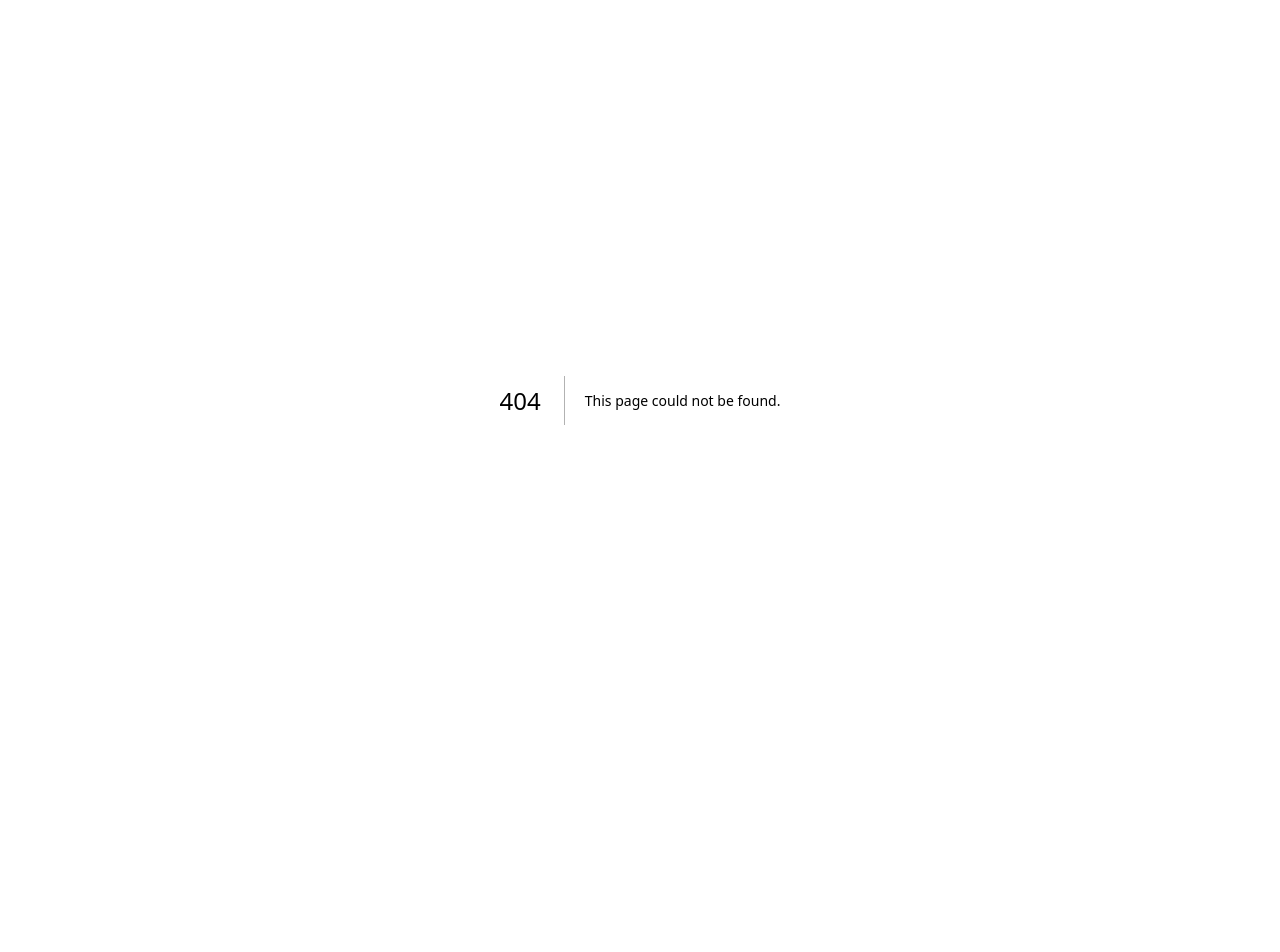
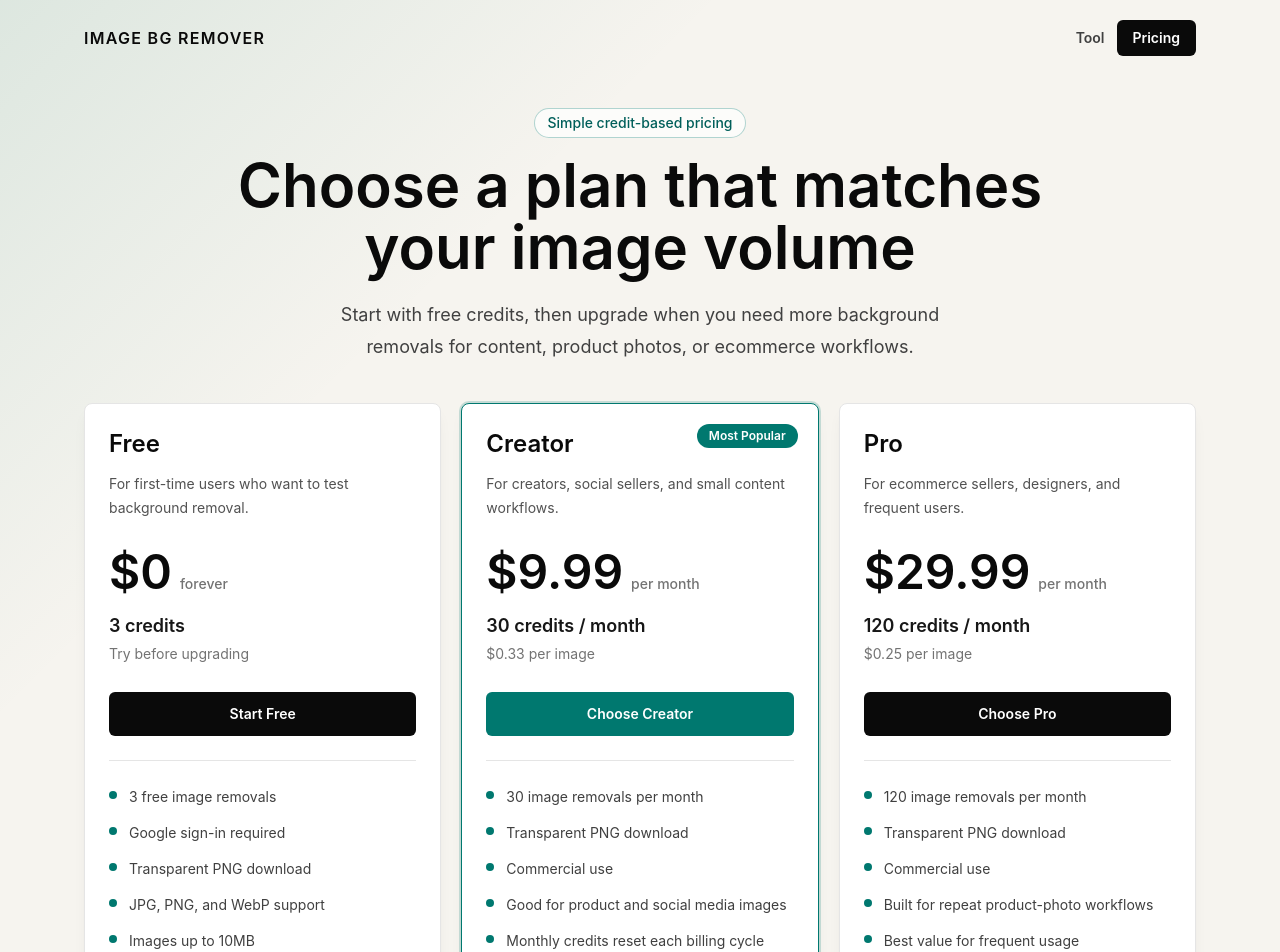
Before and after one commit to 18060897141wang/image-background-remover, a Next.js app: page /pricing in a window 1280 px wide. Before the commit this address had no page. Shown: the top 952 px of the page. Before the commit the page ends 800 px from the top, so only its background shows below. Built offline with nearby package versions, Linux system fonts and the light colour scheme.

Commit message:
Add pricing page

```diff
--- a/app/page.tsx
+++ b/app/page.tsx
@@ -1,6 +1,7 @@
 "use client";
 
 import Script from "next/script";
+import Link from "next/link";
 import { ChangeEvent, FormEvent, useEffect, useMemo, useRef, useState } from "react";
 
 const MAX_FILE_SIZE = 10 * 1024 * 1024;
@@ -272,9 +273,9 @@ export default function Home() {
         src="https://accounts.google.com/gsi/client"
       />
       <header className="mx-auto flex w-full max-w-6xl items-center justify-between px-5 py-5">
-        <a className="text-base font-semibold tracking-[0.08em] text-neutral-950" href="#">
+        <Link className="text-base font-semibold tracking-[0.08em] text-neutral-950" href="/">
           IMAGE BG REMOVER
-        </a>
+        </Link>
         <div className="flex items-center gap-3">
           {isAuthLoading ? (
             <span className="text-sm text-neutral-600">Checking sign-in...</span>
@@ -303,6 +304,12 @@ export default function Home() {
           ) : (
             <div ref={googleButtonRef} />
           )}
+          <Link
+            className="hidden text-sm font-semibold text-neutral-700 transition hover:text-neutral-950 sm:inline"
+            href="/pricing"
+          >
+            Pricing
+          </Link>
           <a
             className="rounded-md bg-neutral-950 px-4 py-2 text-sm font-semibold text-white transition hover:bg-teal-800"
             href="#tool"
--- /dev/null
+++ b/app/pricing/page.tsx
@@ -0,0 +1,230 @@
+import type { Metadata } from "next";
+import Link from "next/link";
+
+export const metadata: Metadata = {
+  title: "Pricing - Image Background Remover",
+  description:
+    "Simple pricing for removing image backgrounds online. Start free, then upgrade for more monthly credits."
+};
+
+const plans = [
+  {
+    name: "Free",
+    price: "$0",
+    period: "forever",
+    credits: "3 credits",
+    unitPrice: "Try before upgrading",
+    description: "For first-time users who want to test background removal.",
+    cta: "Start Free",
+    href: "/",
+    featured: false,
+    features: [
+      "3 free image removals",
+      "Google sign-in required",
+      "Transparent PNG download",
+      "JPG, PNG, and WebP support",
+      "Images up to 10MB"
+    ]
+  },
+  {
+    name: "Creator",
+    price: "$9.99",
+    period: "per month",
+    credits: "30 credits / month",
+    unitPrice: "$0.33 per image",
+    description: "For creators, social sellers, and small content workflows.",
+    cta: "Choose Creator",
+    href: "/",
+    featured: true,
+    features: [
+      "30 image removals per month",
+      "Transparent PNG download",
+      "Commercial use",
+      "Good for product and social media images",
+      "Monthly credits reset each billing cycle"
+    ]
+  },
+  {
+    name: "Pro",
+    price: "$29.99",
+    period: "per month",
+    credits: "120 credits / month",
+    unitPrice: "$0.25 per image",
+    description: "For ecommerce sellers, designers, and frequent users.",
+    cta: "Choose Pro",
+    href: "/",
+    featured: false,
+    features: [
+      "120 image removals per month",
+      "Transparent PNG download",
+      "Commercial use",
+      "Built for repeat product-photo workflows",
+      "Best value for frequent usage"
+    ]
+  }
+];
+
+const faqs = [
+  {
+    question: "How does a credit work?",
+    answer:
+      "One successfully processed image uses one credit. If background removal fails, the credit should not be deducted."
+  },
+  {
+    question: "Do unused monthly credits roll over?",
+    answer:
+      "For the MVP pricing model, subscription credits reset each billing cycle and do not roll over."
+  },
+  {
+    question: "Why do you limit image removals?",
+    answer:
+      "Each background removal uses the remove.bg API, which has a real per-image cost. Credits keep pricing predictable."
+  },
+  {
+    question: "Can I use the images commercially?",
+    answer:
+      "Yes. Creator and Pro are intended for commercial workflows such as product images, listings, and social content."
+  }
+];
+
+export default function PricingPage() {
+  return (
+    <main className="min-h-screen">
+      <header className="mx-auto flex w-full max-w-6xl items-center justify-between px-5 py-5">
+        <Link
+          className="text-base font-semibold tracking-[0.08em] text-neutral-950"
+          href="/"
+        >
+          IMAGE BG REMOVER
+        </Link>
+        <nav className="flex items-center gap-3 text-sm font-semibold">
+          <Link className="text-neutral-700 transition hover:text-neutral-950" href="/">
+            Tool
+          </Link>
+          <Link
+            className="rounded-md bg-neutral-950 px-4 py-2 text-white transition hover:bg-teal-800"
+            href="/pricing"
+          >
+            Pricing
+          </Link>
+        </nav>
+      </header>
+
+      <section className="mx-auto max-w-6xl px-5 pb-10 pt-8 text-center">
+        <p className="mb-4 inline-flex rounded-full border border-teal-700/30 bg-white/70 px-3 py-1 text-sm font-medium text-teal-800">
+          Simple credit-based pricing
+        </p>
+        <h1 className="mx-auto max-w-4xl text-5xl font-semibold leading-[1.04] text-neutral-950 sm:text-6xl">
+          Choose a plan that matches your image volume
+        </h1>
+        <p className="mx-auto mt-5 max-w-2xl text-lg leading-8 text-neutral-700">
+          Start with free credits, then upgrade when you need more background
+          removals for content, product photos, or ecommerce workflows.
+        </p>
+      </section>
+
+      <section className="mx-auto grid max-w-6xl gap-5 px-5 pb-12 lg:grid-cols-3">
+        {plans.map((plan) => (
+          <article
+            className={`relative flex rounded-lg border bg-white p-6 shadow-lg shadow-neutral-900/5 ${
+              plan.featured
+                ? "border-teal-700 ring-2 ring-teal-700/20"
+                : "border-neutral-200"
+            }`}
+            key={plan.name}
+          >
+            {plan.featured ? (
+              <span className="absolute right-5 top-5 rounded-full bg-teal-700 px-3 py-1 text-xs font-semibold text-white">
+                Most Popular
+              </span>
+            ) : null}
+            <div className="flex min-h-[34rem] w-full flex-col">
+              <div>
+                <h2 className="text-2xl font-semibold text-neutral-950">{plan.name}</h2>
+                <p className="mt-3 min-h-12 text-sm leading-6 text-neutral-600">
+                  {plan.description}
+                </p>
+                <div className="mt-7">
+                  <span className="text-5xl font-semibold tracking-normal text-neutral-950">
+                    {plan.price}
+                  </span>
+                  <span className="ml-2 text-sm font-medium text-neutral-500">
+                    {plan.period}
+                  </span>
+                </div>
+                <p className="mt-4 text-lg font-semibold text-neutral-900">
+                  {plan.credits}
+                </p>
+                <p className="mt-1 text-sm text-neutral-500">{plan.unitPrice}</p>
+              </div>
+
+              <Link
+                className={`mt-7 rounded-md px-5 py-3 text-center text-sm font-semibold transition ${
+                  plan.featured
+                    ? "bg-teal-700 text-white hover:bg-teal-800"
+                    : "bg-neutral-950 text-white hover:bg-neutral-800"
+                }`}
+                href={plan.href}
+              >
+                {plan.cta}
+              </Link>
+
+              <div className="my-6 h-px bg-neutral-200" />
+
+              <ul className="space-y-3 text-sm leading-6 text-neutral-700">
+                {plan.features.map((feature) => (
+                  <li className="flex gap-3" key={feature}>
+                    <span className="mt-1.5 h-2 w-2 shrink-0 rounded-full bg-teal-700" />
+                    <span>{feature}</span>
+                  </li>
+                ))}
+              </ul>
+            </div>
+          </article>
+        ))}
+      </section>
+
+      <section className="border-y border-neutral-200 bg-white/70">
+        <div className="mx-auto grid max-w-6xl gap-6 px-5 py-10 md:grid-cols-3">
+          <div>
+            <h2 className="text-2xl font-semibold text-neutral-950">
+              Pricing rules
+            </h2>
+            <p className="mt-3 text-sm leading-6 text-neutral-600">
+              The MVP uses a simple credit model so costs stay predictable while
+              every successful removal is backed by the remove.bg API.
+            </p>
+          </div>
+          <div className="rounded-md border border-neutral-200 bg-white p-5">
+            <h3 className="font-semibold text-neutral-950">1 image = 1 credit</h3>
+            <p className="mt-2 text-sm leading-6 text-neutral-600">
+              Credits are deducted only after a background is successfully removed.
+            </p>
+          </div>
+          <div className="rounded-md border border-neutral-200 bg-white p-5">
+            <h3 className="font-semibold text-neutral-950">No rollover</h3>
+            <p className="mt-2 text-sm leading-6 text-neutral-600">
+              Monthly subscription credits reset each billing cycle in this MVP.
+            </p>
+          </div>
+        </div>
+      </section>
+
+      <section className="mx-auto max-w-6xl px-5 py-12">
+        <h2 className="text-2xl font-semibold text-neutral-950">FAQ</h2>
+        <div className="mt-6 grid gap-4 md:grid-cols-2">
+          {faqs.map((faq) => (
+            <div className="rounded-md border border-neutral-200 bg-white p-5" key={faq.question}>
+              <h3 className="font-semibold text-neutral-950">{faq.question}</h3>
+              <p className="mt-2 text-sm leading-6 text-neutral-600">{faq.answer}</p>
+            </div>
+          ))}
+        </div>
+      </section>
+
+      <footer className="px-5 pb-8 text-center text-sm text-neutral-600">
+        Need more than 120 images per month? Contact us for a custom volume plan.
+      </footer>
+    </main>
+  );
+}
```
